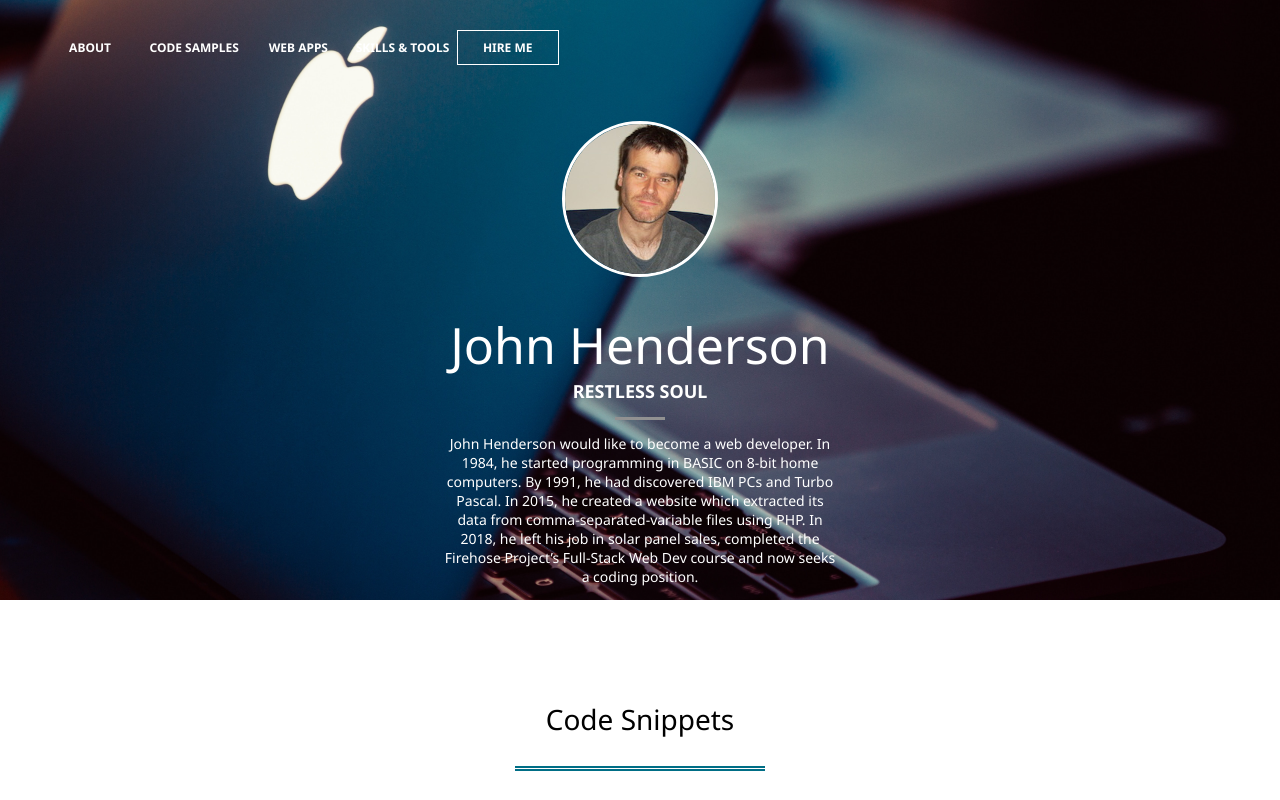
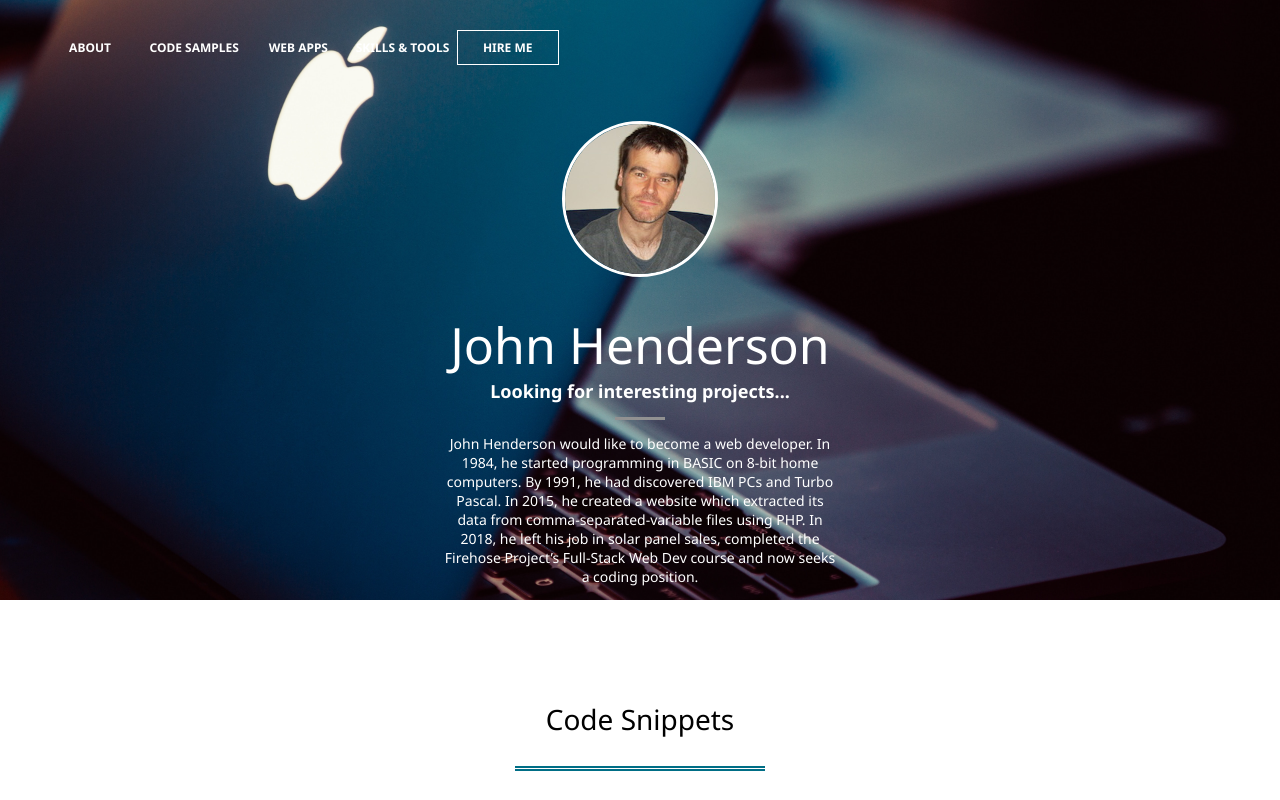
Before and after one commit to John-1972/portfolio, a plain HTML site: page index.html in a window 1280 px wide. Shown: the top 800 px of the page. Drawn offline with Linux system fonts and the light colour scheme.

Commit message:
Another small edit to the index page

```diff
--- a/index.html
+++ b/index.html
@@ -32,7 +32,7 @@
 				<img src="me.jpg" class="me" />
 
 				<h1>John Henderson</h1>
-				<h2>RESTLESS SOUL</h2>
+				<h2>Looking for interesting projects...</h2>
 				<hr class="grey"/>
 				<p class="bio">
 					John Henderson would like to become a web developer. In 1984, he started programming in BASIC on 8-bit home computers. By 1991, he had discovered IBM PCs and Turbo Pascal. In 2015, he created a website which extracted its data from comma-separated-variable files using PHP. In 2018, he left his job in solar panel sales, completed the Firehose Project&rsquo;s Full-Stack Web Dev course and now seeks a coding position.
```
